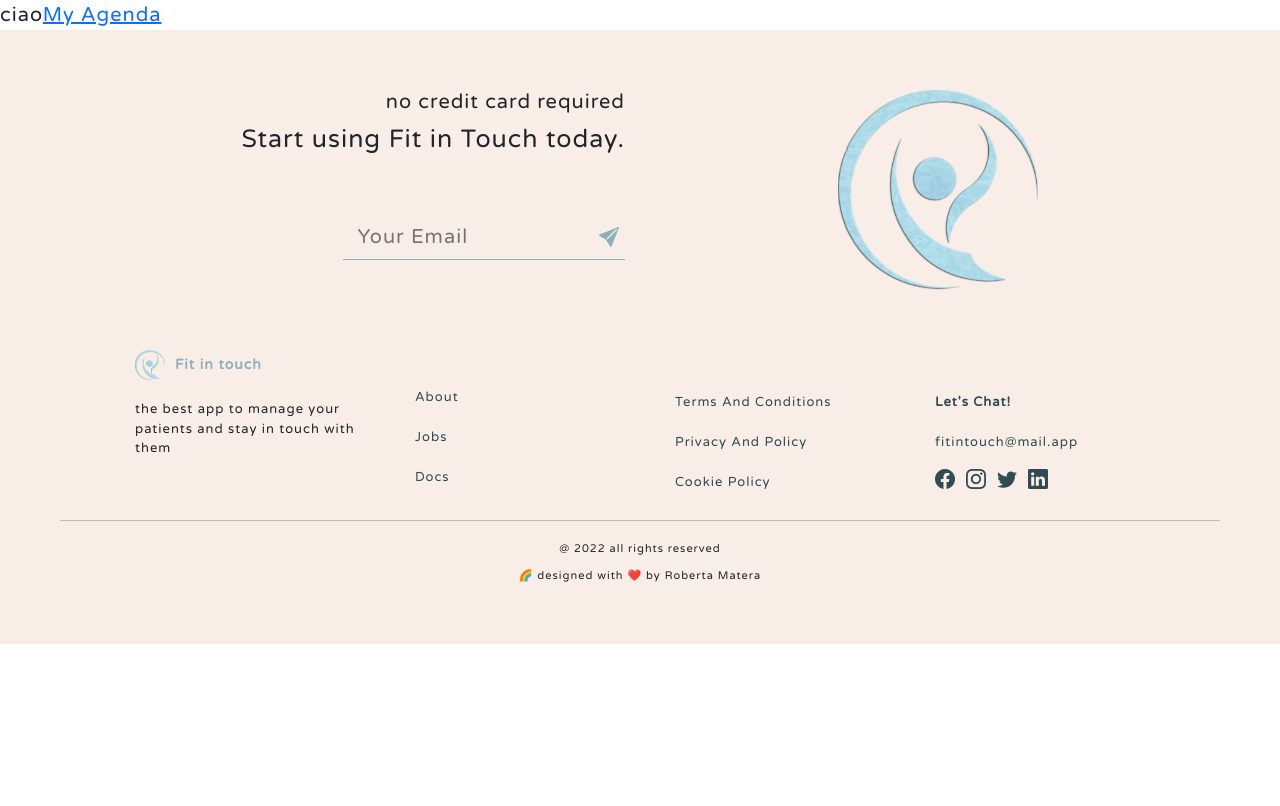
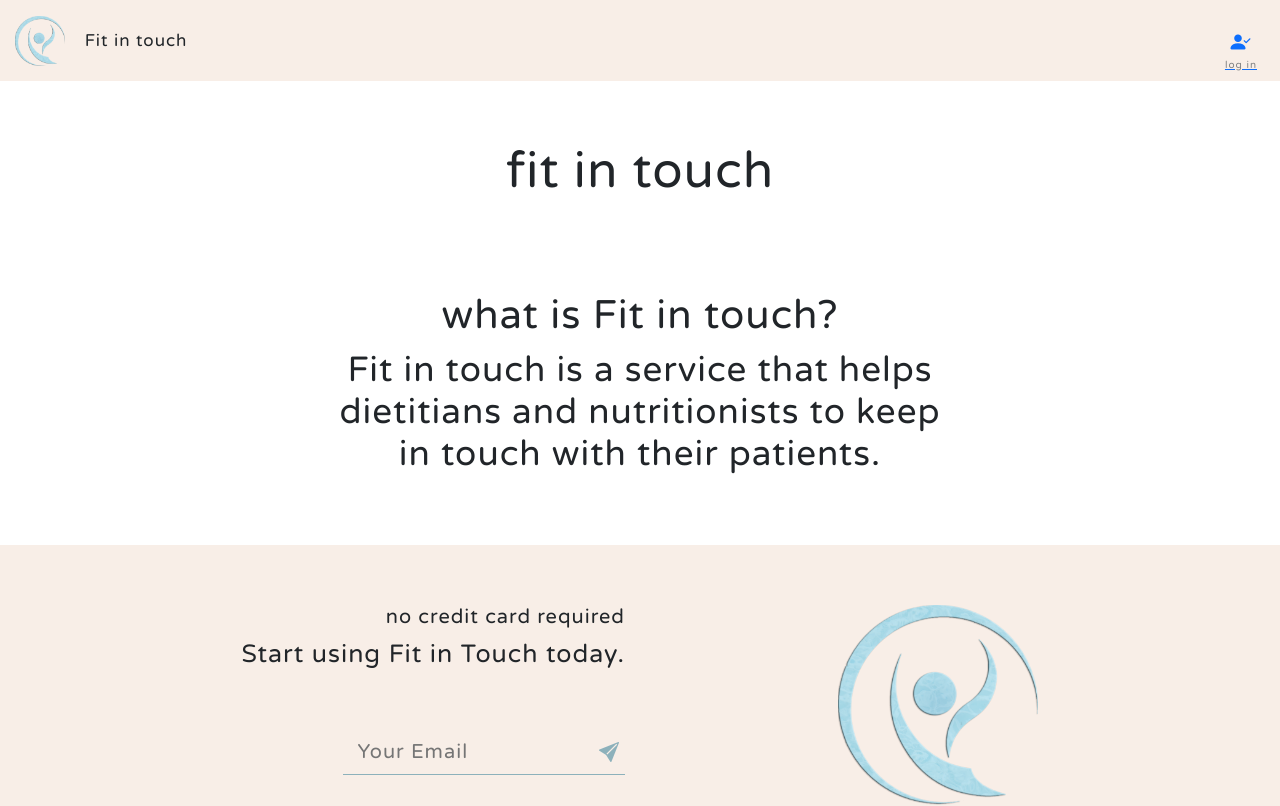
Before and after one commit to RobertaMatera/fit-in-touch, a React (Create React App) app: page / in a window 1280 px wide. Shown: the top 806 px of the page. Built offline with nearby package versions, Linux system fonts and the light colour scheme; no server answers.

Commit message:
create LogoNameComponent to reuse in NavigationComp and HomeComp. and put down the first part of the home

```diff
--- a/src/components/Home/HomeComponent.tsx
+++ b/src/components/Home/HomeComponent.tsx
@@ -1,10 +1,42 @@
 import { Link as NavLink } from "react-router-dom";
+import { Container, Row, Col } from "react-bootstrap";
+import LogoName from "../LogoName/LogoNameComponent";
 const Home = () => {
   return (
-    <>
-      ciao
-      <NavLink to="/agenda">My Agenda</NavLink>
-    </>
+    <Container fluid id="navigation">
+      <Row>
+        <Col xs={12} className="d-flex flex-row align-items-center">
+          <LogoName />
+          <div className="doctor-name d-flex justify-content-center justify-content-md-end align-baseline mt-3">
+            <div className="d-flex flex-column text-center ms-3">
+              <NavLink to="/agenda">
+                <i className="bi bi-person-check-fill"></i>
+                <p className="log-in-out">log in</p>
+              </NavLink>
+            </div>
+          </div>
+        </Col>
+      </Row>
+      <Row className="justify-content-center">
+        <Col
+          xs={12}
+          className="d-flex flex-row mt-5 mb-3 justify-content-center"
+        >
+          <h1>fit in touch</h1>
+        </Col>
+        <Col
+          xs={12}
+          lg={6}
+          className="d-flex flex-column justify-content-center text-center my-5"
+        >
+          <h2>what is Fit in touch?</h2>
+          <h3>
+            Fit in touch is a service that helps dietitians and nutritionists to
+            keep in touch with their patients.
+          </h3>
+        </Col>
+      </Row>
+    </Container>
   );
 };
 export default Home;
--- /dev/null
+++ b/src/components/LogoName/LogoNameComponent.tsx
@@ -0,0 +1,14 @@
+import { Image } from "react-bootstrap";
+import { Link as NavLink } from "react-router-dom";
+
+const LogoName = () => {
+  return (
+    <div className="d-inline-flex align-items-center me-auto">
+      <NavLink to="/">
+        <Image src="my-logo.png" alt="fit in touch logo" className="my-logo" />
+      </NavLink>
+      <p className="ms-3">Fit in touch</p>
+    </div>
+  );
+};
+export default LogoName;
--- a/src/components/NavigationComponent/NavigationComponent.tsx
+++ b/src/components/NavigationComponent/NavigationComponent.tsx
@@ -1,6 +1,7 @@
-import { Container, Row, Col, Image } from "react-bootstrap";
+import { Container, Row, Col } from "react-bootstrap";
 import { Link as NavLink, useLocation } from "react-router-dom";
 import { useState } from "react";
+import LogoName from "../LogoName/LogoNameComponent";
 
 const Navigation = () => {
   const [isLoggedIn, setIsLoggedIn] = useState("false");
@@ -13,14 +14,7 @@
       <Container fluid id="navigation">
         <Row>
           <Col xs={12} className="d-flex flex-row align-items-center">
-            <div className="d-inline-flex align-items-center me-auto">
-              <Image
-                src="my-logo.png"
-                alt="fit in touch logo"
-                className="my-logo"
-              />
-              <p className="ms-3">fit in touch</p>
-            </div>
+            <LogoName />
 
             <div className="doctor-name d-flex justify-content-center justify-content-md-end align-baseline mt-3">
               <p>Roberta Matera</p>
```
